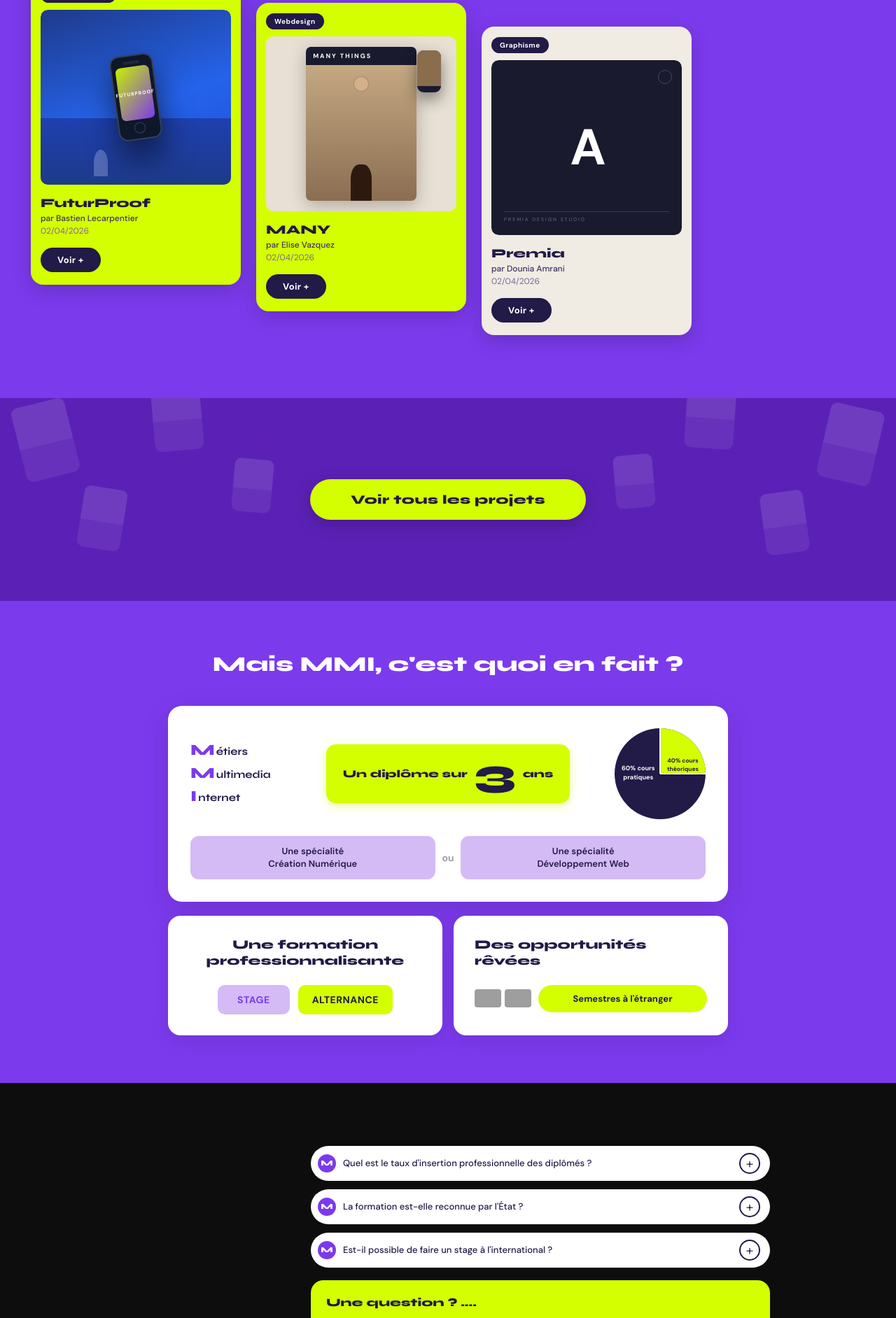
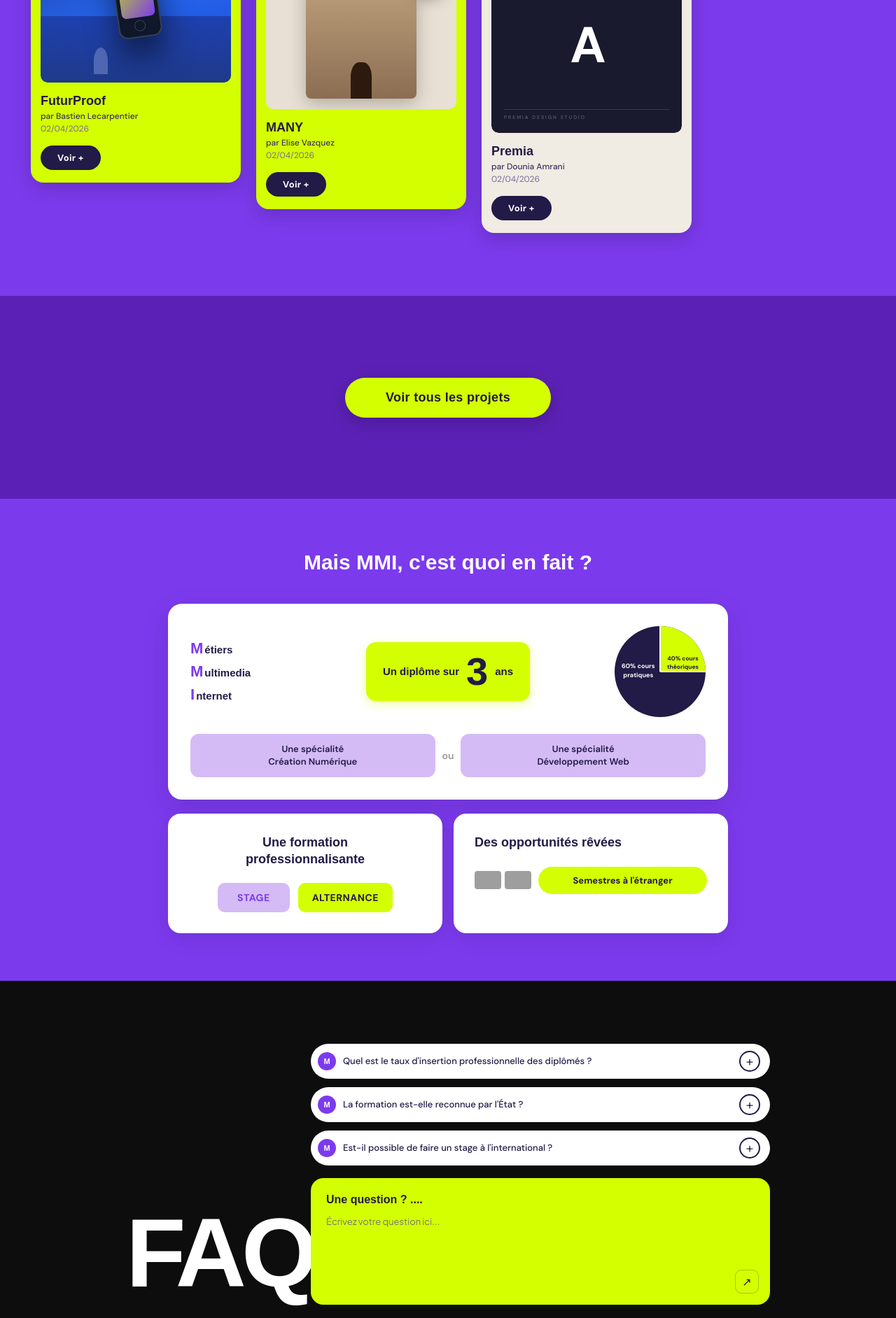
Before and after one commit to linhcha-lab/my-multimedia-interface, a React app in the folder frontend/: page / in a window 1280 px wide. Shown: the part 640-2524 px from the top of the page at 70% size. Built offline with nearby package versions, Linux system fonts and the light colour scheme; grey boxes are pictures that could not be loaded; the HTML template or start-up script is replaced by a standard one.

Commit message:
amélioration v4

```diff
--- a/frontend/src/pages/public/PublicHome.jsx
+++ b/frontend/src/pages/public/PublicHome.jsx
@@ -167,7 +167,7 @@ function ProjetCard({ projet, delay = 0 }) {
       <div style={{ height:250,borderRadius:10,overflow:"hidden",marginBottom:16 }}>
         <Illus />
       </div>
-      <div style={{ fontFamily:"'Syne',sans-serif",fontSize:18,fontWeight:900,color:C.navy,marginBottom:3,lineHeight:1.2 }}>{projet.titre}</div>
+      <div style={{ fontFamily:"'Payton One',sans-serif",fontSize:18,fontWeight:900,color:C.navy,marginBottom:3,lineHeight:1.2 }}>{projet.titre}</div>
       <div style={{ fontSize:12,color:"#3d3360",marginBottom:2,fontWeight:500 }}>{projet.auteur}</div>
       <div style={{ fontSize:12,color:"#7a6a9a",marginBottom:16 }}>{projet.date}</div>
       <button className="btn-dark" style={{ background:C.navy,color:"#fff",border:"none",borderRadius:30,padding:"9px 24px",fontSize:13,fontWeight:700,transition:"opacity .15s",letterSpacing:.3 }}>
@@ -181,7 +181,7 @@ function ProjetCard({ projet, delay = 0 }) {
 function SectionMMI({ isMobile, isTablet }) {
   return (
     <section style={{ background:C.violet, padding: isMobile?"60px 20px 56px":isTablet?"64px 36px 60px":"72px 60px 68px" }}>
-      <h2 style={{ fontFamily:"'Syne',sans-serif",fontSize:isMobile?22:30,fontWeight:900,color:"#fff",textAlign:"center",marginBottom:isMobile?28:40,lineHeight:1.25 }}>
+      <h2 style={{ fontFamily:"'Payton One',sans-serif",fontSize:isMobile?22:30,fontWeight:900,color:"#fff",textAlign:"center",marginBottom:isMobile?28:40,lineHeight:1.25 }}>
         Mais MMI, c'est quoi en fait ?
       </h2>
 
@@ -193,14 +193,14 @@ function SectionMMI({ isMobile, isTablet }) {
           <div style={{ minWidth:130 }}>
             {[{ l:"M",w:"étiers" },{ l:"M",w:"ultimedia" },{ l:"I",w:"nternet" }].map(({ l, w }) => (
               <div key={w} style={{ display:"flex",alignItems:"baseline",gap:2,lineHeight:1.5 }}>
-                <span style={{ fontFamily:"'Syne',sans-serif",fontWeight:900,fontSize:22,color:C.violet }}>{l}</span>
-                <span style={{ fontFamily:"'Syne',sans-serif",fontWeight:700,fontSize:15,color:C.navy }}>{w}</span>
+                <span style={{ fontFamily:"'Payton One',sans-serif",fontWeight:900,fontSize:22,color:C.violet }}>{l}</span>
+                <span style={{ fontFamily:"'Payton One',sans-serif",fontWeight:700,fontSize:15,color:C.navy }}>{w}</span>
               </div>
             ))}
           </div>
 
           {/* Badge 3 ans */}
-          <div style={{ background:C.jaune,borderRadius:14,padding:"14px 24px",fontFamily:"'Syne',sans-serif",fontWeight:900,color:C.navy,display:"flex",alignItems:"center",gap:10,whiteSpace:"nowrap",boxShadow:"0 4px 14px rgba(212,255,0,.4)" }}>
+          <div style={{ background:C.jaune,borderRadius:14,padding:"14px 24px",fontFamily:"'Payton One',sans-serif",fontWeight:900,color:C.navy,display:"flex",alignItems:"center",gap:10,whiteSpace:"nowrap",boxShadow:"0 4px 14px rgba(212,255,0,.4)" }}>
             <span style={{ fontSize:15 }}>Un diplôme sur</span>
             <span style={{ fontSize:56,lineHeight:1 }}>3</span>
             <span style={{ fontSize:15 }}>ans</span>
@@ -230,7 +230,7 @@ function SectionMMI({ isMobile, isTablet }) {
       {/* Mini-cartes */}
       <div style={{ display:"grid",gridTemplateColumns:isMobile?"1fr":"1fr 1fr",gap:16,maxWidth:800,margin:"0 auto" }}>
         <div style={{ background:"#fff",borderRadius:18,padding:isMobile?22:30,boxShadow:"0 8px 28px rgba(0,0,0,.1)" }}>
-          <div style={{ fontFamily:"'Syne',sans-serif",fontWeight:800,fontSize:18,color:C.navy,marginBottom:22,lineHeight:1.3,textAlign:"center" }}>
+          <div style={{ fontFamily:"'Payton One',sans-serif",fontWeight:800,fontSize:18,color:C.navy,marginBottom:22,lineHeight:1.3,textAlign:"center" }}>
             Une formation<br />professionnalisante
           </div>
           <div style={{ display:"flex",gap:12,justifyContent:"center",flexWrap:"wrap" }}>
@@ -239,7 +239,7 @@ function SectionMMI({ isMobile, isTablet }) {
           </div>
         </div>
         <div style={{ background:"#fff",borderRadius:18,padding:isMobile?22:30,boxShadow:"0 8px 28px rgba(0,0,0,.1)" }}>
-          <div style={{ fontFamily:"'Syne',sans-serif",fontWeight:800,fontSize:18,color:C.navy,marginBottom:22,lineHeight:1.3 }}>
+          <div style={{ fontFamily:"'Payton One',sans-serif",fontWeight:800,fontSize:18,color:C.navy,marginBottom:22,lineHeight:1.3 }}>
             Des opportunités rêvées
           </div>
           <div style={{ display:"flex",alignItems:"center",gap:10,flexWrap:"wrap" }}>
@@ -265,7 +265,7 @@ function SectionFAQ({ isMobile }) {
       <div style={{ display:"grid",gridTemplateColumns:isMobile?"1fr":"200px 1fr",gap:isMobile?48:64,maxWidth:920,margin:"0 auto",alignItems:"end" }}>
 
         <div style={{ display:"flex",alignItems:isMobile?"center":"flex-end",justifyContent:isMobile?"center":"flex-start",paddingBottom:isMobile?0:16,order:isMobile?2:1 }}>
-          <span style={{ fontFamily:"'Syne',sans-serif",fontSize:isMobile?90:140,fontWeight:900,color:"#fff",lineHeight:0.82,letterSpacing:-7,userSelect:"none" }}>FAQ</span>
+          <span style={{ fontFamily:"'Payton One',sans-serif",fontSize:isMobile?90:140,fontWeight:900,color:"#fff",lineHeight:0.82,letterSpacing:-7,userSelect:"none" }}>FAQ</span>
         </div>
 
         <div style={{ order:isMobile?1:2 }}>
@@ -275,7 +275,7 @@ function SectionFAQ({ isMobile }) {
                 <button onClick={() => setOpenIdx(openIdx===i?null:i)} style={{ width:"100%",display:"flex",alignItems:"center",justifyContent:"space-between",background:"none",border:"none",gap:12,padding:"10px 14px 10px 10px" }}>
                   <span style={{ display:"flex",alignItems:"center",gap:10 }}>
                     <span style={{ width:26,height:26,borderRadius:"50%",background:C.violet,display:"flex",alignItems:"center",justifyContent:"center",flexShrink:0 }}>
-                      <span style={{ color:"#fff",fontWeight:900,fontFamily:"'Syne',sans-serif",fontSize:11 }}>M</span>
+                      <span style={{ color:"#fff",fontWeight:900,fontFamily:"'Payton One',sans-serif",fontSize:11 }}>M</span>
                     </span>
                     <span style={{ fontSize:isMobile?12:13,color:C.navy,fontWeight:500,textAlign:"left",lineHeight:1.4 }}>{q}</span>
                   </span>
@@ -291,8 +291,8 @@ function SectionFAQ({ isMobile }) {
           </div>
 
           <div style={{ background:C.jaune,borderRadius:18,padding:"22px 22px 58px",position:"relative" }}>
-            <div style={{ fontFamily:"'Syne',sans-serif",fontWeight:800,fontSize:16,color:C.navy,marginBottom:14 }}>Une question ? ....</div>
-            <textarea placeholder="Écrivez votre question ici..." rows={4} style={{ width:"100%",border:"none",background:"transparent",fontSize:13,fontFamily:"'DM Sans',sans-serif",resize:"none",color:C.navy,outline:"none" }} />
+            <div style={{ fontFamily:"'Payton One',sans-serif",fontWeight:800,fontSize:16,color:C.navy,marginBottom:14 }}>Une question ? ....</div>
+            <textarea placeholder="Écrivez votre question ici..." rows={4} style={{ width:"100%",border:"none",background:"transparent",fontSize:13,fontFamily:"'Plus Jakarta Sans',sans-serif",resize:"none",color:C.navy,outline:"none" }} />
             <button style={{ position:"absolute",bottom:16,right:16,width:34,height:34,borderRadius:9,border:`1.5px solid rgba(34,26,71,.25)`,background:"transparent",display:"flex",alignItems:"center",justifyContent:"center",color:C.navy,fontSize:16 }}>↗</button>
           </div>
         </div>
@@ -398,8 +398,8 @@ export default function PublicHome() {
           />
           {/* Fallback texte */}
           <div style={{ display:"none",alignItems:"center",justifyContent:"center",gap:8 }}>
-            <div style={{ fontFamily:"'Syne',sans-serif",fontWeight:900,fontSize:isMobile?46:60,color:"#fff",lineHeight:1 }}>M</div>
-            <div style={{ fontFamily:"'Syne',sans-serif",color:"#fff",lineHeight:1.28,textAlign:"left",paddingTop:4 }}>
+            <div style={{ fontFamily:"'Payton One',sans-serif",fontWeight:900,fontSize:isMobile?46:60,color:"#fff",lineHeight:1 }}>M</div>
+            <div style={{ fontFamily:"'Payton One',sans-serif",color:"#fff",lineHeight:1.28,textAlign:"left",paddingTop:4 }}>
               <div style={{ fontSize:isMobile?11:14,fontWeight:700,fontStyle:"italic" }}>y</div>
               <div style={{ fontSize:isMobile?11:14,fontWeight:700 }}>Multimedia<br/>Interface</div>
             </div>
@@ -420,7 +420,7 @@ export default function PublicHome() {
           HERO
       ════════════════════════════════════ */}
       <section style={{ background:C.violet, padding:isMobile?"32px 24px 52px":"36px 80px 64px", textAlign:"center" }}>
-        <h1 style={{ fontFamily:"'Syne',sans-serif",fontSize:isMobile?22:isTablet?28:36,fontWeight:900,color:"#fff",lineHeight:1.35,maxWidth:580,margin:"0 auto" }}>
+        <h1 style={{ fontFamily:"'Payton One',sans-serif",fontSize:isMobile?22:isTablet?28:36,fontWeight:900,color:"#fff",lineHeight:1.35,maxWidth:580,margin:"0 auto" }}>
           <span style={{ color:C.jaune,fontSize:isMobile?38:54,lineHeight:0.7,display:"inline-block",verticalAlign:"middle",marginRight:4 }}>"</span>
           {" "}Découvrez les projets des étudiants en BUT Métiers du Multimédia et de l'Internet.
         </h1>
@@ -430,7 +430,7 @@ export default function PublicHome() {
           PROJETS RÉCENTS
       ════════════════════════════════════ */}
       <section style={{ background:C.violet, padding:isMobile?"0 20px 72px":"0 44px 90px" }}>
-        <h2 style={{ fontFamily:"'Syne',sans-serif",fontSize:isMobile?18:22,fontWeight:800,color:"#fff",marginBottom:isMobile?22:30 }}>
+        <h2 style={{ fontFamily:"'Payton One',sans-serif",fontSize:isMobile?18:22,fontWeight:800,color:"#fff",marginBottom:isMobile?22:30 }}>
           Les projets récents
         </h2>
 
@@ -457,7 +457,7 @@ export default function PublicHome() {
           CTA
       ════════════════════════════════════ */}
       <section style={{ background:"#5b21b6",padding:isMobile?"72px 20px":"90px 44px",textAlign:"center",position:"relative",overflow:"hidden",minHeight:isMobile?220:290,display:"flex",alignItems:"center",justifyContent:"center" }}>
-        {!isTablet && [
+        {/* {!isTablet && [
           {l:"2%",t:"2%",  w:78,h:108,deg:"-14deg"},{l:"9%",t:"44%", w:62,h:88, deg:"9deg"},
           {l:"17%",t:"-8%",w:70,h:98, deg:"-5deg"},{l:"26%",t:"30%", w:56,h:76, deg:"5deg"},
           {r:"2%",t:"4%",  w:78,h:108,deg:"13deg"}, {r:"10%",t:"46%",w:62,h:88, deg:"-8deg"},
@@ -466,8 +466,8 @@ export default function PublicHome() {
           <div key={i} style={{ position:"absolute",left:s.l,right:s.r,top:s.t,width:s.w,height:s.h,background:"rgba(255,255,255,.07)",borderRadius:10,transform:`rotate(${s.deg})` }}>
             <div style={{ width:"100%",height:"56%",background:"rgba(255,255,255,.05)",borderRadius:"8px 8px 0 0" }} />
           </div>
-        ))}
-        <button className="btn-yellow" onClick={() => navigate("/public/projets")} style={{ position:"relative",zIndex:2,background:C.jaune,color:C.navy,border:"none",borderRadius:40,padding:isMobile?"15px 42px":"18px 58px",fontSize:isMobile?15:18,fontWeight:800,fontFamily:"'Syne',sans-serif",boxShadow:"0 6px 24px rgba(0,0,0,.22)",transition:"transform .18s cubic-bezier(.34,1.56,.64,1)",letterSpacing:.3 }}>
+        ))} */}
+        <button className="btn-yellow" onClick={() => navigate("/public/projets")} style={{ position:"relative",zIndex:2,background:C.jaune,color:C.navy,border:"none",borderRadius:40,padding:isMobile?"15px 42px":"18px 58px",fontSize:isMobile?15:18,fontWeight:800,fontFamily:"'Payton One',sans-serif",boxShadow:"0 6px 24px rgba(0,0,0,.22)",transition:"transform .18s cubic-bezier(.34,1.56,.64,1)",letterSpacing:.3 }}>
           Voir tous les projets
         </button>
       </section>
```
